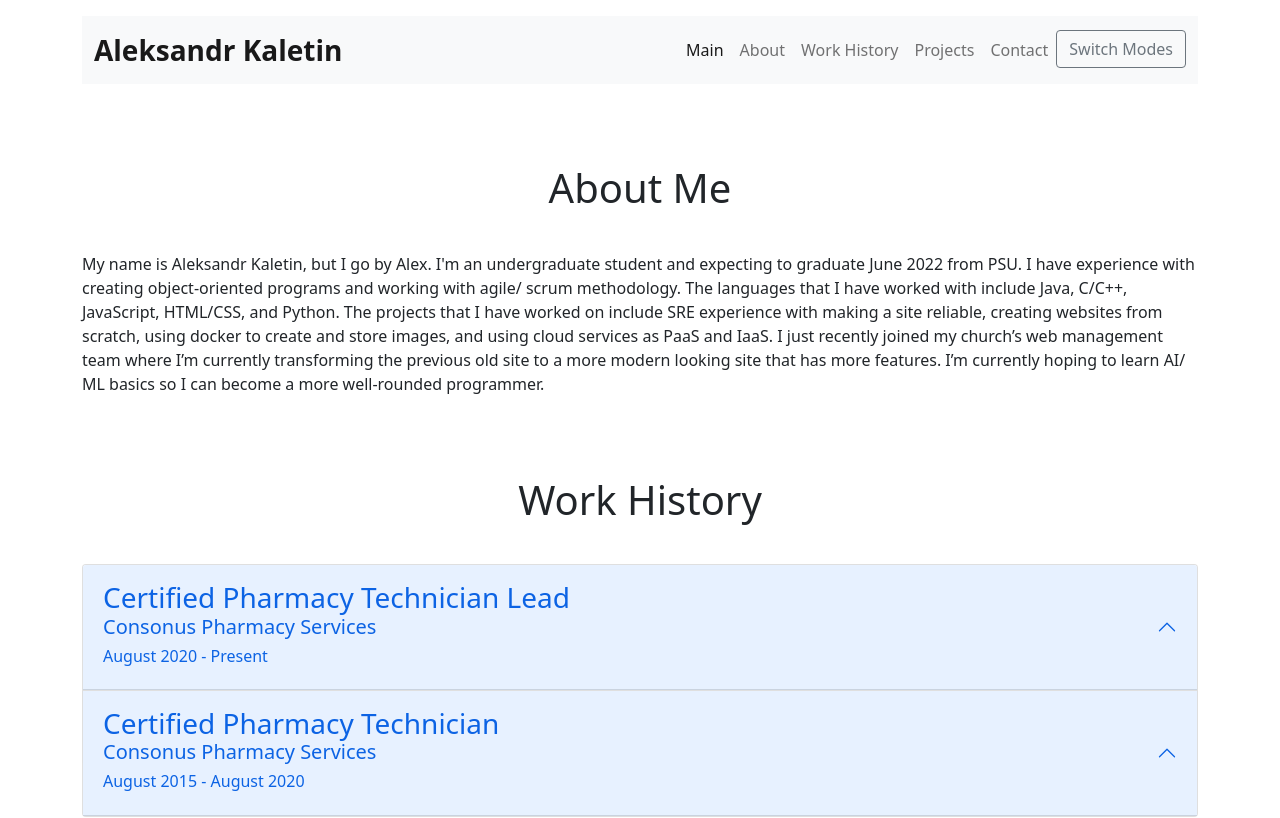
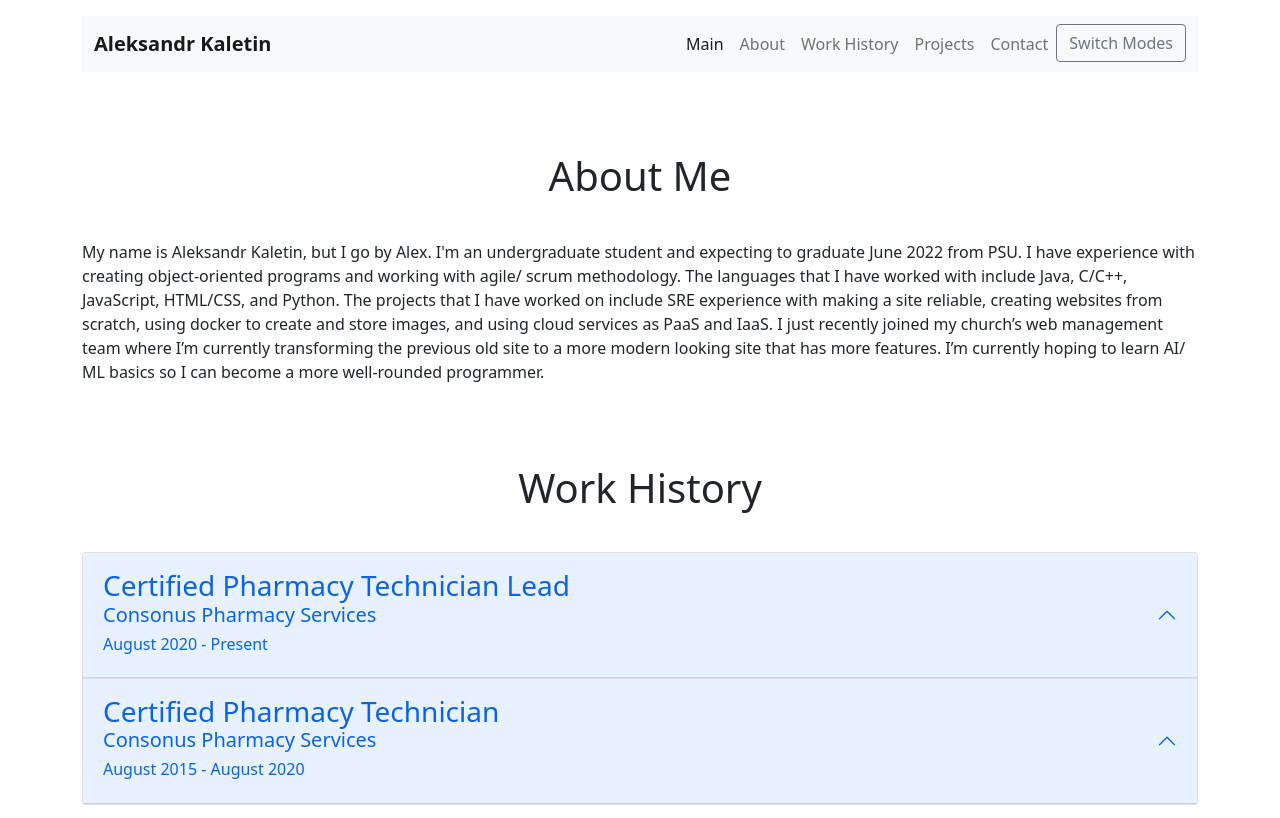
Before and after one commit to alexkaletin/kaletin, a plain HTML site: page index.html in a window 1280 px wide. Shown: the top 818 px of the page. Drawn offline with nearby package versions, Linux system fonts and the light colour scheme.

Commit message:
removed fs on my name

```diff
--- a/index.html
+++ b/index.html
@@ -20,7 +20,7 @@
         class="navbar navbar-expand-md navbar-light bg-light sticky-top my-3"
       >
         <div class="container-fluid">
-          <a class="navbar-brand fw-bold fs-3" href="#">Aleksandr Kaletin</a>
+          <a class="navbar-brand fw-bold" href="#">Aleksandr Kaletin</a>
           <button
             class="navbar-toggler"
             type="button"
```
